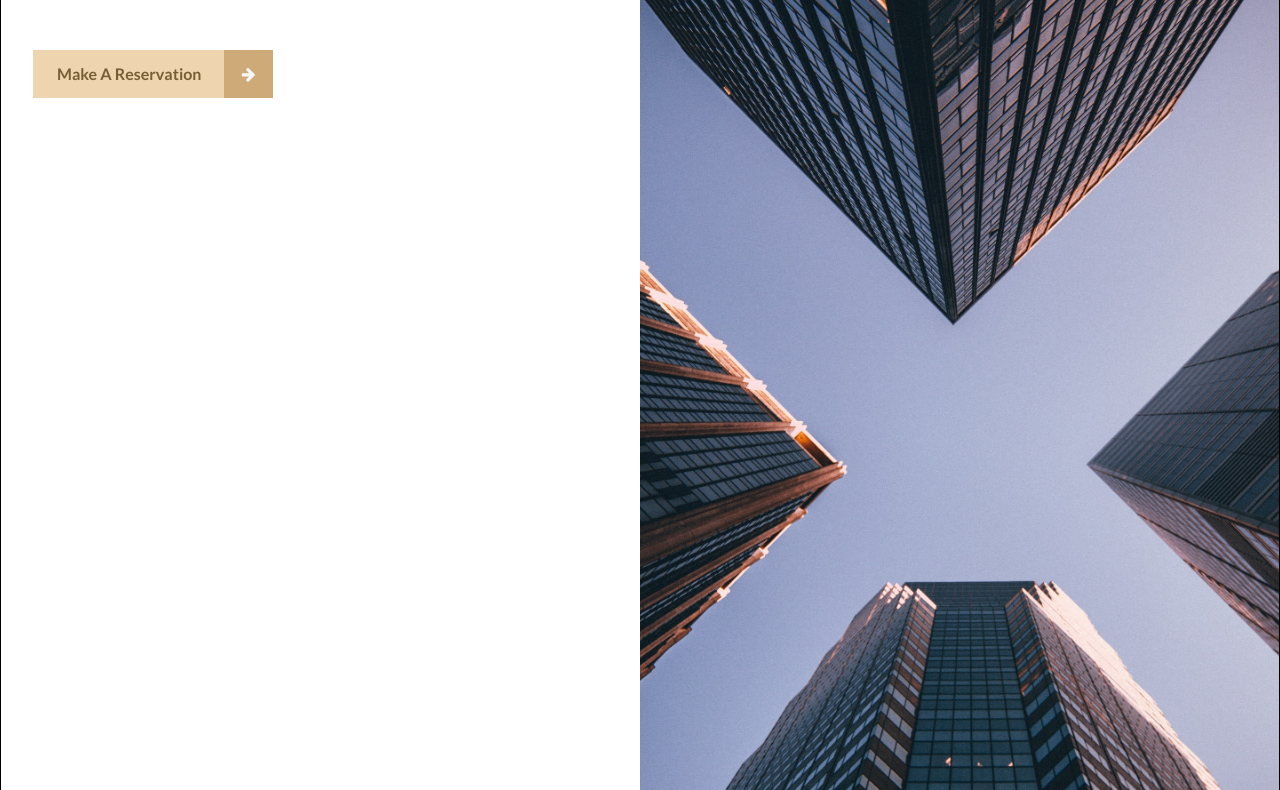
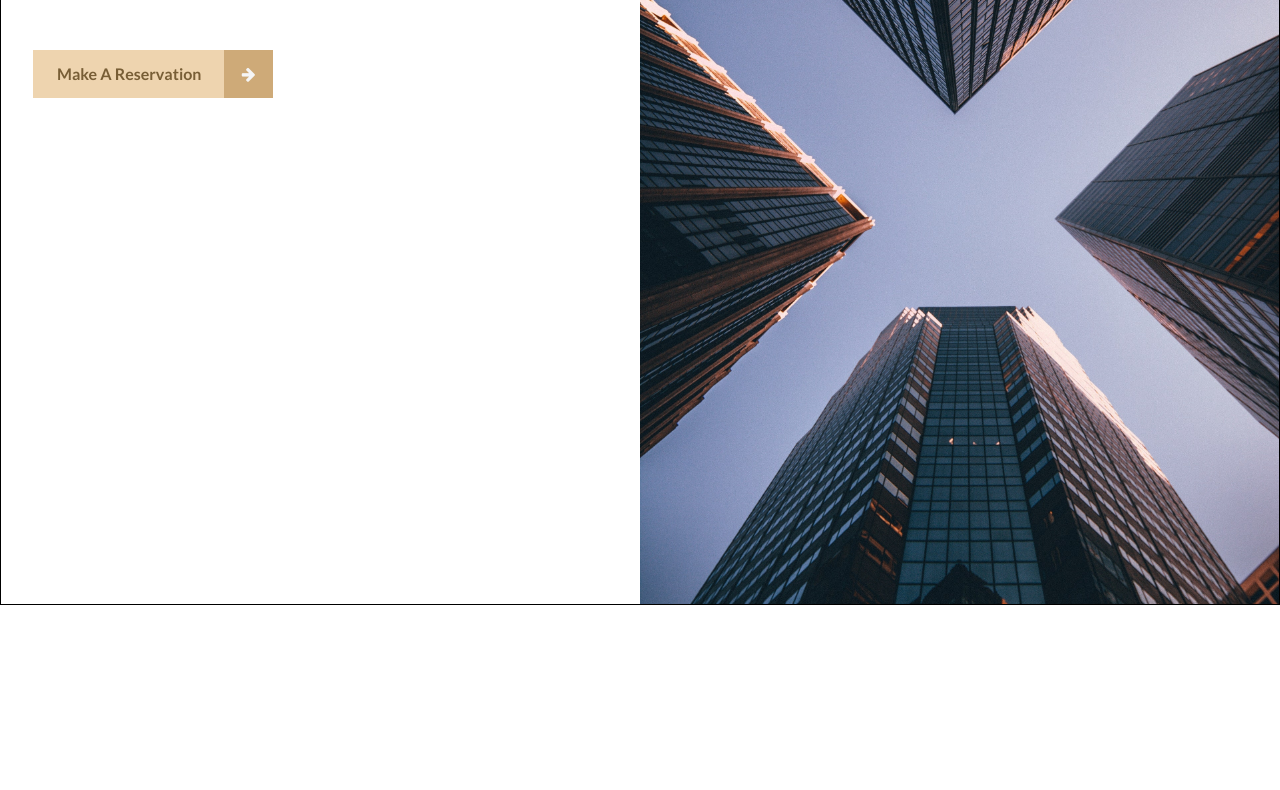
Before and after one commit to Davemafy/Landing-Page, a website: page index.html in a window 1280 px wide. Shown: the part 195-985 px from the top of the page. After the commit the page ends 800 px from the top, so only its background shows below. Drawn offline with Linux system fonts and the light colour scheme.

Commit message:
fix: overflow issues was fixed whats left is the desktop display

```diff
--- a/index.html
+++ b/index.html
@@ -15,14 +15,14 @@
         <link rel="stylesheet" href="css/style.css" />
     </head>
     <body class="">
-        <div class=" ">
+        <div class="overflow-hidden">
             <!-- hero-section	 -->
             <header
-                class="hero-section w-full border border-black w-full text-white grid md:text-dark md:grid-cols-2 md:grid-flow-col"
+                class="hero-section h-[100dvh]       w-full border border-black w-full text-white grid md:text-dark md:grid-cols-2 md:grid-flow-col"
             >
                 <!-- hero-body	 -->
                 <div
-                    class="hero-body min-h-[100vmax] bg-[hsl(0,0%,0%,0.22)] p-8 pb-16 scale-125 duration-500 delay-500 opacity-0 md:col-auto md:bg-transparent"
+                    class="hero-body bg-[hsl(0,0%,0%,0.22)] p-8 pb-16 scale-125 duration-500 delay-500 opacity-0 md:col-auto md:bg-transparent"
                     id="hero-text"
                 >
                 <!-- hero-logo	 -->
```
Also changed, not shown: css/style.css.
